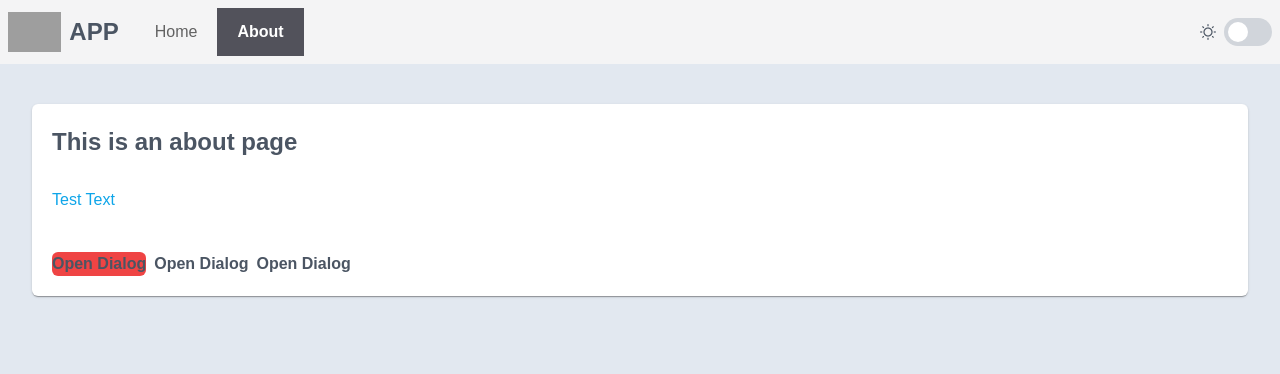
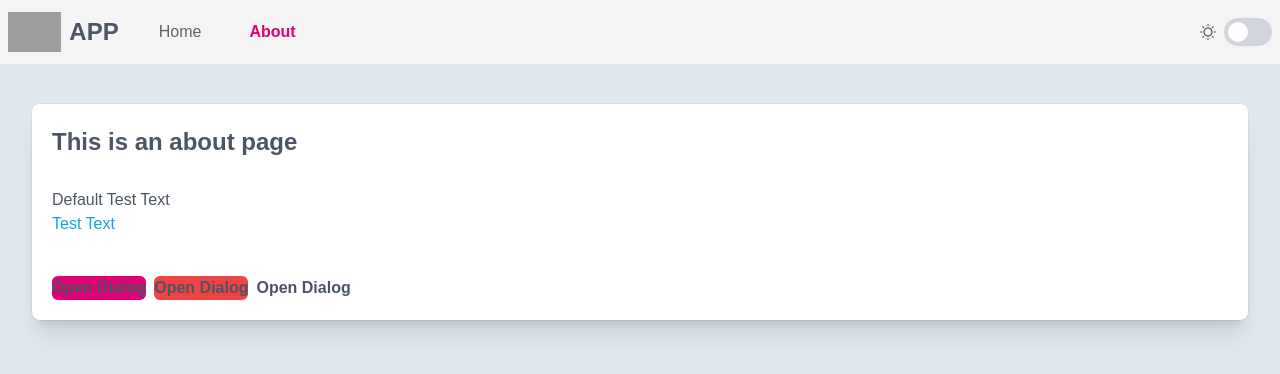
Before and after one commit to borsTiHD/vue-project, a Vue app: page / in a window 1280 px wide. Both pictures are taken after a click on the element "About". Shown: the top 374 px of the page. Built offline with nearby package versions, Linux system fonts and the light colour scheme; grey boxes are pictures that could not be loaded; a web font is replaced by a local one.

Commit message:
Changing style and better darkmode experience.

```diff
--- a/index.html
+++ b/index.html
@@ -6,7 +6,7 @@
         <meta name="viewport" content="width=device-width, initial-scale=1.0" />
         <title>Vite App</title>
     </head>
-    <body class="bg-slate-200">
+    <body class="antialiased bg-slate-200 dark:bg-zinc-900">
         <div id="app"></div>
         <script type="module" src="/src/main.ts"></script>
     </body>
--- a/src/App.vue
+++ b/src/App.vue
@@ -1,5 +1,5 @@
 <template>
-    <div class="app-container">
+    <div class="app-container text-slate-500 dark:text-slate-400">
         <!-- Header -->
         <AppNavbar />
 
@@ -21,15 +21,13 @@ const darkModeStore = useDarkModeStore()
 const isDarkMode = computed(() => darkModeStore.isDarkMode)
 
 // Darkmode Watcher
-watch(isDarkMode, () => {
-    document.body.classList.toggle('dark', darkModeStore.isDarkMode)
-})
+watch(isDarkMode, () => { document.documentElement.classList.toggle('dark', darkModeStore.isDarkMode) })
 
 // Checks Darkmode on startup
 onMounted(() => {
     // Check if darkmode is enabled by os or localstorage
     const mode = (localStorage.theme === 'dark' || (!('theme' in localStorage) && window.matchMedia('(prefers-color-scheme: dark)').matches)) ? true : false
-    document.body.classList.toggle('dark', mode)
+    document.documentElement.classList.toggle('dark', mode)
     darkModeStore.setDarkMode(mode)
 })
 </script>
--- a/src/components/layout/AppNavbar.vue
+++ b/src/components/layout/AppNavbar.vue
@@ -10,12 +10,17 @@
             <RouterLink :to="item.to" custom v-slot="{ href, navigate, isActive, isExactActive }">
                 <a
                     :href="href"
+                    :class="[
+                        'mx-1 p-menuitem-link bg-zinc-100 dark:bg-zinc-700 text-black/60 dark:text-white/60', // default
+                        'hover:bg-zinc-200 hover:text-primary/80', // hover - hover:text-black/80
+                        'dark:hover:bg-zinc-400 dark:hover:text-white', // hover dark
+                        {
+                            'active-link bg-slate-200 text-primary font-bold': isActive, // active - text-black/60
+                            'active-link dark:bg-zinc-600 dark:text-white': isActive, // active dark
+                            'active-link-exact': isExactActive // active-exact
+                        }]"
                     @click="navigate"
-                    class="p-menuitem-link text-black/60 dark:text-white/60 hover:bg-zinc-500 hover:text-white dark:hover:bg-zinc-100 dark:hover:text-black"
-                    :class="[{
-                        'active-link bg-zinc-600 text-white/100 font-bold': isActive,
-                        'active-link-exact': isExactActive
-                    }]">
+                >
                     {{ item.label }}
                 </a>
             </RouterLink>
--- a/src/views/AboutView.vue
+++ b/src/views/AboutView.vue
@@ -4,19 +4,20 @@
             <Button class="p-button-info p-button-sm" label="Close" @click="display = !display"/>
         </Dialog>
 
-        <Card class="my-2">
+        <Card class="my-2 bg-white dark:bg-zinc-800 rounded-lg ring-1 ring-slate-900/5 shadow-xl dark:shadow-md dark:text-zinc-400">
             <template #title>
                 This is an about page
             </template>
             <template #content>
-                <div class="text-sky-500 dark:text-sky-400">
-                    Test Text
+                <div class="flex-col">
+                    <p>Default Test Text</p>
+                    <p class="text-sky-500 dark:text-sky-400">Test Text</p>
                 </div>
             </template>
             <template #footer>
                 <div class="flex gap-2">
+                    <Button label="Open Dialog" class="bg-primary hover:bg-primary-light border-primary-dark" @click="display = !display"/>
                     <Button label="Open Dialog" class="bg-red-500 hover:bg-red-300 border-red-700" @click="display = !display"/>
-                    <Button label="Open Dialog" class="p-button-primary" @click="display = !display"/>
                     <Button label="Open Dialog" class="p-button-secondary" @click="display = !display"/>
                 </div>
             </template>
--- a/tailwind.config.js
+++ b/tailwind.config.js
@@ -5,9 +5,24 @@ module.exports = {
         './index.html',
         './src/**/*.{vue,js,ts,jsx,tsx}'
     ],
+    // prefix: 'tw-',
     important: true,
     darkMode: 'class',
-    theme: {},
-    plugins: []
-    // prefix: 'tw-'
+    plugins: [],
+    theme: {
+        extend: {
+            colors: {
+                primary: {
+                    light: '#ff0071',
+                    DEFAULT: '#E20074',
+                    dark: '#af0059'
+                },
+                secondary: {
+                    light: '#5e5e5e',
+                    DEFAULT: '#383838',
+                    dark: '#040404'
+                }
+            }
+        }
+    }
 }
```
